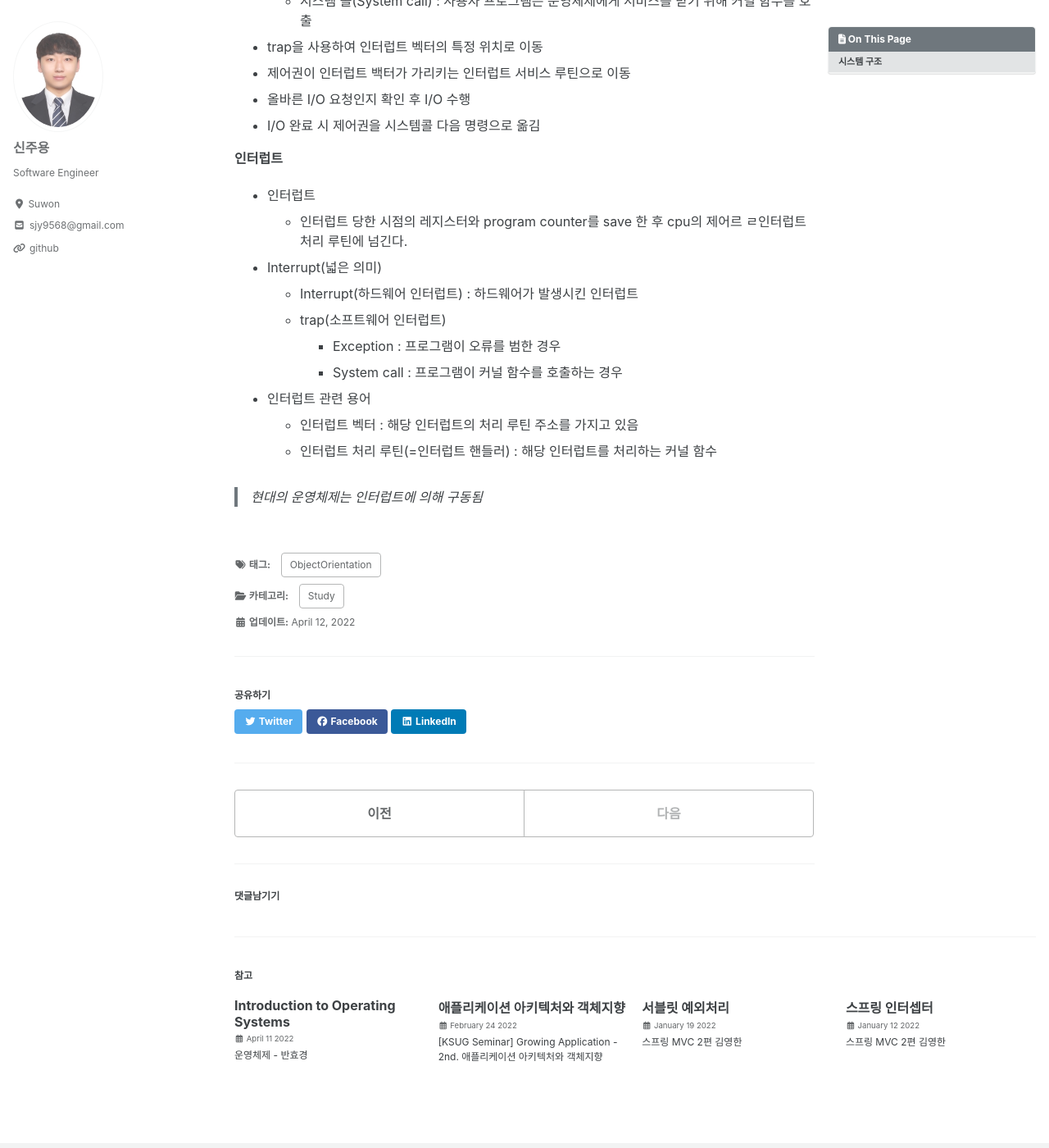
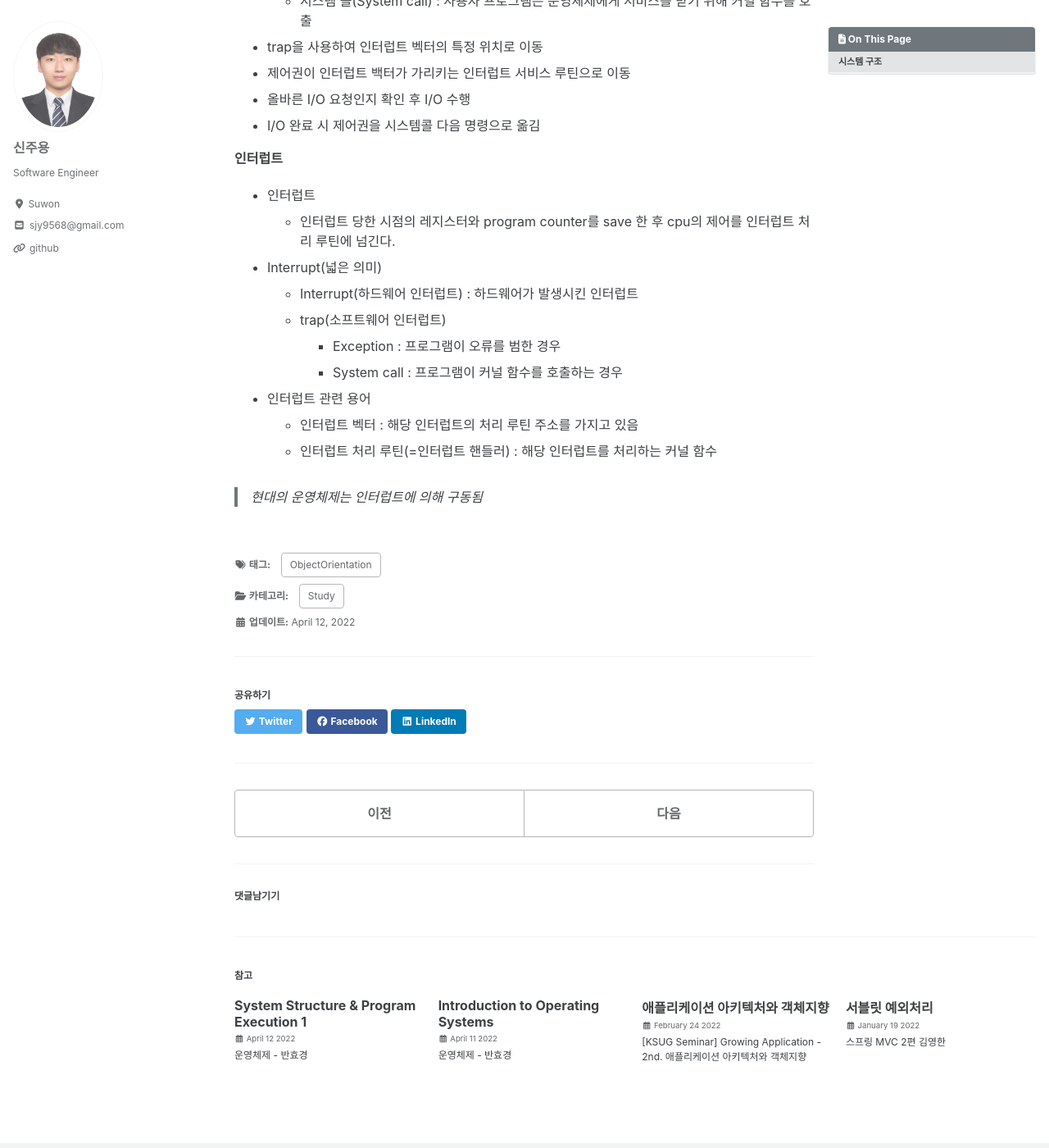
Before and after one commit to shinjooyoung/shinjooyoung.github.io, a Jekyll site: the page built from _posts/OperationSystems/2022-04-12-System Structure & Program Execution 1.md, in a window 1280 px wide and 1400 px high, scrolled down 1443 px. Shown: the whole window at 82% size. Built offline with Jekyll 4.4.1, drawn with Linux system fonts in a browser that asks for light colours; cached includes are drawn as plain includes; nearby versions of some CDN libraries; comment, search, counter and statistics services are not loaded; part of the change alters nothing that is shown.

Commit message:
운영체제 강의 정리

```diff
--- a/_posts/OperationSystems/2022-04-12-System Structure & Program Execution 1.md
+++ b/_posts/OperationSystems/2022-04-12-System Structure & Program Execution 1.md
@@ -59,7 +59,7 @@ toc: true
 
 **인터럽트**
 - 인터럽트
-  * 인터럽트 당한 시점의 레지스터와 program counter를 save 한 후 cpu의 제어르 ㄹ인터럽트 처리 루틴에 넘긴다.
+  * 인터럽트 당한 시점의 레지스터와 program counter를 save 한 후 cpu의 제어를 인터럽트 처리 루틴에 넘긴다.
 - Interrupt(넓은 의미)
   * Interrupt(하드웨어 인터럽트) : 하드웨어가 발생시킨 인터럽트
   * trap(소프트웨어 인터럽트)
--- /dev/null
+++ b/_posts/OperationSystems/2022-04-12-System Structure & Program Execution 2.md
@@ -0,0 +1,80 @@
+---
+title:  "System Structure & Program Execution 1"
+excerpt: "운영체제 - 반효경"
+categories:
+  - Study
+tag:
+  - ObjectOrientation
+toc: true
+---
+
+## 동기식 입출력과 비동기식 입출력
+
+### 동기식 입출력(synchronous I/O)
+- I/O 요청 후 입출력 작업이 완료된 후에야 제어가 사용자 프로그램으로 넘어감
+- 구현방법 1
+  * I/O가 끝날 때까지 CPU를 낭비시킴
+  * 매시점 하나의 I/O만 일어날 수 있음
+- 구현방법 2
+  * I/O가 완료될 때까지 해당 프로그램에게서 CPU를 빼앗음
+  * I/O 처리를 기다리는 줄에 그 프로그램을 줄 세움
+  * 다른 프로그램에게 CPU를 줌
+
+### 비동기식 입출력(Asynchronous I/O)
+- I/O가 시작된 후 입출력 작업이 끝나기를 기다리지 않고 제어가 사용자 프로그램에 즉시 넘어감
+
+> 두 경우 I/O의 완료는 인터럽트로 알려줌
+
+### DMA(Direct Memory Access)
+- 빠른 입출력 장치를 메모리에 가까운 속도로 처리하기 위해 사용
+- CPU의 중재 없이 device controller가 device의 buffer storage의 내용을 메모리에 block 단위로 직접 전송
+- 바이트 단위가 아니라 block 단위로 인터럽트를 발생시킴
+
+### 저장장치 계층 구조
+
+Registers > Cache Memory > Main Memory > Magnetic Disk > Optical Disk > Magnetic Tape
+
+- Cpu가 직접 접근에서 처리할 수 있는 곳은 Primary(Registers ~ Main Memory)
+- Secondary는 바로 접근이 되지 않는다다(Magnetic Disk)
+
+## 프로그램의 실행(메모리 load)
+프로그램이 컴퓨터에서 실행될때는 파일 시스템에 실행 파일 형태로 저장되어 있다.
+이런 실행파일들을 실행하면 메모리에 올라가 프로세스가 되는데 바로 올라가는게 아닌 Virtual memory를 통해 올라가게 된다.
+
+### Virtual memory
+
+- 프로그램을 시작하면 프로세스에 대해 Address space 메모리 주소 공간이 생긴다.
+  * 독자적으로 구성되며 stack(함수등의 데이터가 쌓이는 곳), data(변수, 전역변수, 자료구조), code(기계어 코드)로 구성된다.
+- 이런 독자적인 공간을 실제 메모리에 올라가서 실행되는데 프로그램이 종료되면 주소공간은 사라진다.
+- 주소 공간이 모두 올라가는게 아닌 실행하는 코드만 올라가서 메모리 낭비가 되지 않는다.
+- 결론적으로 가상 메모리의 값들은 Physical memory, Swap area(하드 디스크)에 저장된다.
+  * Swap은 메모리 용량의 한계로 memory의 확장개념으로 사용된다.
+
+**커널 주소 공간의 내용**
+- 커널도 하나의 프로그램이기 때문에 code, data, stack이 구성된다.
+- code
+  * 시스템콜, 인터럽트 처리 코드
+  * 자원 관리를 위한 코드
+  * 편리한 서비스 제공을 위한 코드
+- data
+  * 운영체제가 사용하는 자료 구조
+  * CPU, MEM, DISK 하드웨어를 관리해야 하는 자료구조를 하나씩 만들어 관리한다.
+  * 각 프로그램들(Process A, Process B ...)을 관리하기 위한 자료구조가 구성되어 있다.(PCB)
+- stack
+  * 함수 호출이나 리턴될때 사용된다.
+  * 사용자 프로그램마다 운영체제 커널 시스템을 호출해서 실행되기 때문에 프로그램 마다 별도의 커널 스텍을 따로 두고있다.
+
+
+### 함수
+- 사용자 정의 함수
+  * 자신의 프로그램에서 정의한 함수
+  * 직접 작성한 함수를 불러서 사용함
+- 라이브러리 함수
+  * 자신의 프로그램에서 정의하지 않고 갖다 쓴 함수
+  *자신의 프로그램의 실행 파일에 포함되어 있다.
+- 커널 함수
+  * 운영체제 프로그램의함수
+  * 커널 함수의 호출 == 시스템 콜
+
+> 사용자 정의함수, 라이브러리 함수는 프로세의 Address space 영영으로 각 시스템에서 점프에서 실행되고
+> 커널함수는 Kernel Address space로 구성되고 커널에서 실행(시스템 콜을 통해 인터럽트 라인을 구성)이 된다.
```
